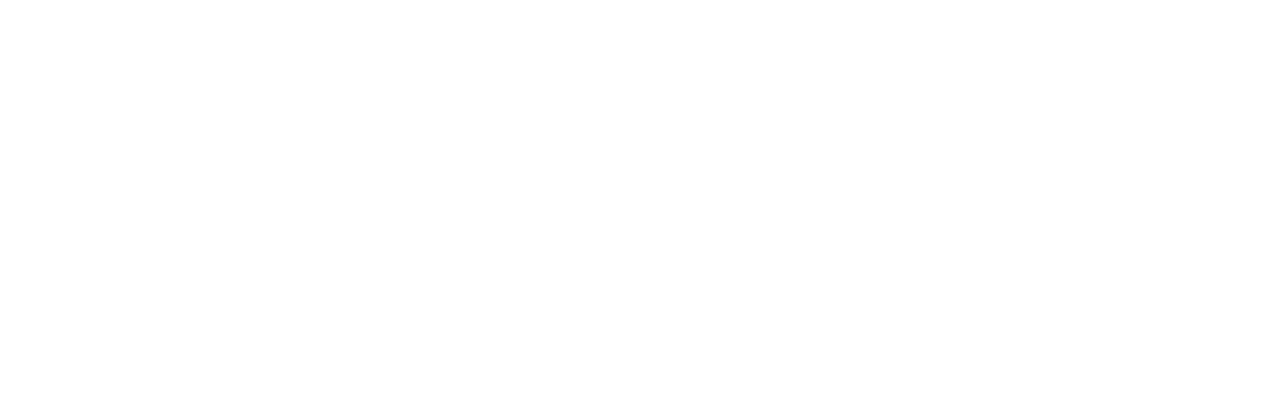
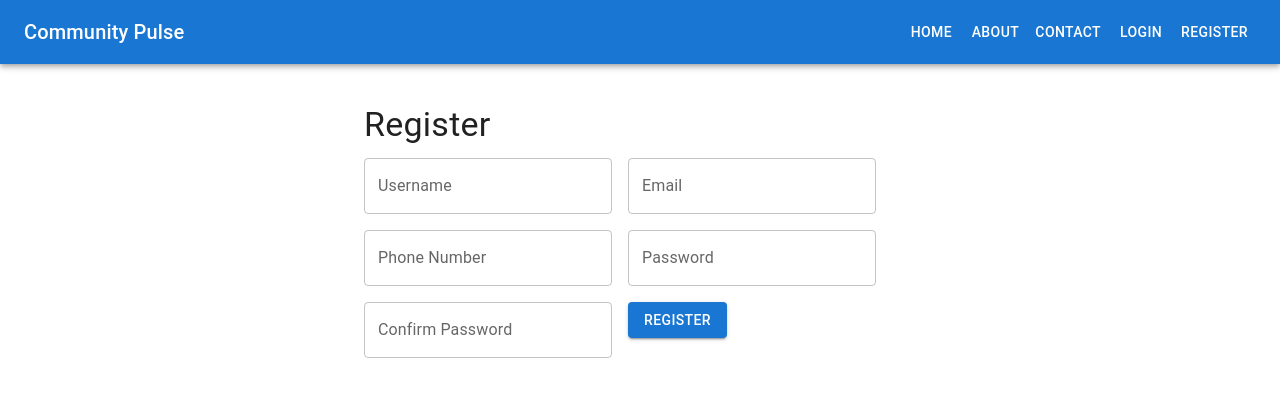
Before and after one commit to kamlesh723/community_pulse, a React (Vite) app: page /register in a window 1280 px wide. Before the commit this address had no page. Shown: the top 396 px of the page. Built offline with nearby package versions, Linux system fonts and the light colour scheme.

Commit message:
FEAT [KY/MW]: add login and register page

```diff
--- a/src/AppRoutes.jsx
+++ b/src/AppRoutes.jsx
@@ -3,6 +3,8 @@ import Layout from "./components/Layout";
 import Home from "./pages/Home";
 import About from "./pages/About";
 import Contact from "./pages/Contact";
+import Register from "./pages/auth/Register.jsx";
+import Login from "./pages/auth/Login.jsx";
 
 function AppRoutes() {
     return (
@@ -11,6 +13,8 @@ function AppRoutes() {
                 <Route index element={<Home />} />
                 <Route path="about" element={<About />} />
                 <Route path="contact" element={<Contact />} />
+                <Route path="register" element={<Register />} /> {/* Register page */}
+                <Route path="login" element={<Login />} /> {/* Register page */}
             </Route>
         </Routes>
     );
--- a/src/components/Layout.jsx
+++ b/src/components/Layout.jsx
@@ -12,6 +12,8 @@ function Layout() {
                     <Button color="inherit" component={Link} to="/">Home</Button>
                     <Button color="inherit" component={Link} to="/about">About</Button>
                     <Button color="inherit" component={Link} to="/contact">Contact</Button>
+                    <Button color="inherit" component={Link} to="/login">Login</Button>
+                    <Button color="inherit" component={Link} to="/register">Register</Button>
                 </Toolbar>
             </AppBar>
             <Container sx={{mt: 4}}>
--- /dev/null
+++ b/src/pages/auth/Login.jsx
@@ -0,0 +1,72 @@
+import React, { useState } from 'react';
+import {
+    Container, TextField, Button, Typography, Box, Grid
+} from '@mui/material';
+
+const Login = () => {
+    const [formData, setFormData] = useState({
+        username: '',
+        password: '',
+    });
+
+    const [errors, setErrors] = useState({});
+
+    const handleChange = (e) => {
+        setFormData(prev => ({ ...prev, [e.target.name]: e.target.value }));
+    };
+
+    const validate = () => {
+        let tempErrors = {};
+
+        if (!formData.username) tempErrors.username = "Username is required.";
+        if (!formData.password) tempErrors.password = "Password is required.";
+
+        setErrors(tempErrors);
+
+        return Object.keys(tempErrors).length === 0;
+    };
+
+    const handleSubmit = (e) => {
+        e.preventDefault();
+        if (validate()) {
+            console.log('Login submitted:', formData);
+            alert('Logged in successfully!');
+            // Handle login logic here (e.g. API call)
+        }
+    };
+
+    return (
+        <Container maxWidth="sm">
+            <Box sx={{ mt: 5 }}>
+                <Typography variant="h4" gutterBottom>
+                    Login
+                </Typography>
+                <form onSubmit={handleSubmit}>
+                    <Grid container spacing={2}>
+                        <Grid item xs={12}>
+                            <TextField
+                                fullWidth label="Username" name="username"
+                                value={formData.username} onChange={handleChange}
+                                error={!!errors.username} helperText={errors.username}
+                            />
+                        </Grid>
+                        <Grid item xs={12}>
+                            <TextField
+                                fullWidth label="Password" name="password" type="password"
+                                value={formData.password} onChange={handleChange}
+                                error={!!errors.password} helperText={errors.password}
+                            />
+                        </Grid>
+                        <Grid item xs={12}>
+                            <Button fullWidth type="submit" variant="contained" color="primary">
+                                Login
+                            </Button>
+                        </Grid>
+                    </Grid>
+                </form>
+            </Box>
+        </Container>
+    );
+};
+
+export default Login;
--- /dev/null
+++ b/src/pages/auth/Register.jsx
@@ -0,0 +1,107 @@
+import React, { useState } from 'react';
+import {
+    Container, TextField, Button, Typography, Box, Grid
+} from '@mui/material';
+
+const Register = () => {
+    const [formData, setFormData] = useState({
+        username: '',
+        email: '',
+        phone: '',
+        password: '',
+        confirmPassword: '',
+    });
+
+    const [errors, setErrors] = useState({});
+
+    const handleChange = (e) => {
+        setFormData(prev => ({ ...prev, [e.target.name]: e.target.value }));
+    };
+
+    const validate = () => {
+        let tempErrors = {};
+
+        if (!formData.username) tempErrors.username = "Username is required.";
+        if (!formData.email) tempErrors.email = "Email is required.";
+        else if (!/\S+@\S+\.\S+/.test(formData.email)) tempErrors.email = "Email is not valid.";
+
+        if (!formData.phone) tempErrors.phone = "Phone number is required.";
+        else if (!/^\d{10}$/.test(formData.phone)) tempErrors.phone = "Phone number must be 10 digits.";
+
+        if (!formData.password) tempErrors.password = "Password is required.";
+        else if (formData.password.length < 6) tempErrors.password = "Password must be at least 6 characters.";
+
+        if (formData.password !== formData.confirmPassword) {
+            tempErrors.confirmPassword = "Passwords do not match.";
+        }
+
+        setErrors(tempErrors);
+
+        return Object.keys(tempErrors).length === 0;
+    };
+
+    const handleSubmit = (e) => {
+        e.preventDefault();
+        if (validate()) {
+            console.log('Form submitted:', formData);
+            alert('Registered successfully!');
+            // You can now send formData to an API or backend here
+        }
+    };
+
+    return (
+        <Container maxWidth="sm">
+            <Box sx={{ mt: 5 }}>
+                <Typography variant="h4" gutterBottom>
+                    Register
+                </Typography>
+                <form onSubmit={handleSubmit}>
+                    <Grid container spacing={2}>
+                        <Grid item xs={12}>
+                            <TextField
+                                fullWidth label="Username" name="username"
+                                value={formData.username} onChange={handleChange}
+                                error={!!errors.username} helperText={errors.username}
+                            />
+                        </Grid>
+                        <Grid item xs={12}>
+                            <TextField
+                                fullWidth label="Email" name="email"
+                                value={formData.email} onChange={handleChange}
+                                error={!!errors.email} helperText={errors.email}
+                            />
+                        </Grid>
+                        <Grid item xs={12}>
+                            <TextField
+                                fullWidth label="Phone Number" name="phone"
+                                value={formData.phone} onChange={handleChange}
+                                error={!!errors.phone} helperText={errors.phone}
+                            />
+                        </Grid>
+                        <Grid item xs={12}>
+                            <TextField
+                                fullWidth label="Password" name="password" type="password"
+                                value={formData.password} onChange={handleChange}
+                                error={!!errors.password} helperText={errors.password}
+                            />
+                        </Grid>
+                        <Grid item xs={12}>
+                            <TextField
+                                fullWidth label="Confirm Password" name="confirmPassword" type="password"
+                                value={formData.confirmPassword} onChange={handleChange}
+                                error={!!errors.confirmPassword} helperText={errors.confirmPassword}
+                            />
+                        </Grid>
+                        <Grid item xs={12}>
+                            <Button fullWidth type="submit" variant="contained" color="primary">
+                                Register
+                            </Button>
+                        </Grid>
+                    </Grid>
+                </form>
+            </Box>
+        </Container>
+    );
+};
+
+export default Register;
```
